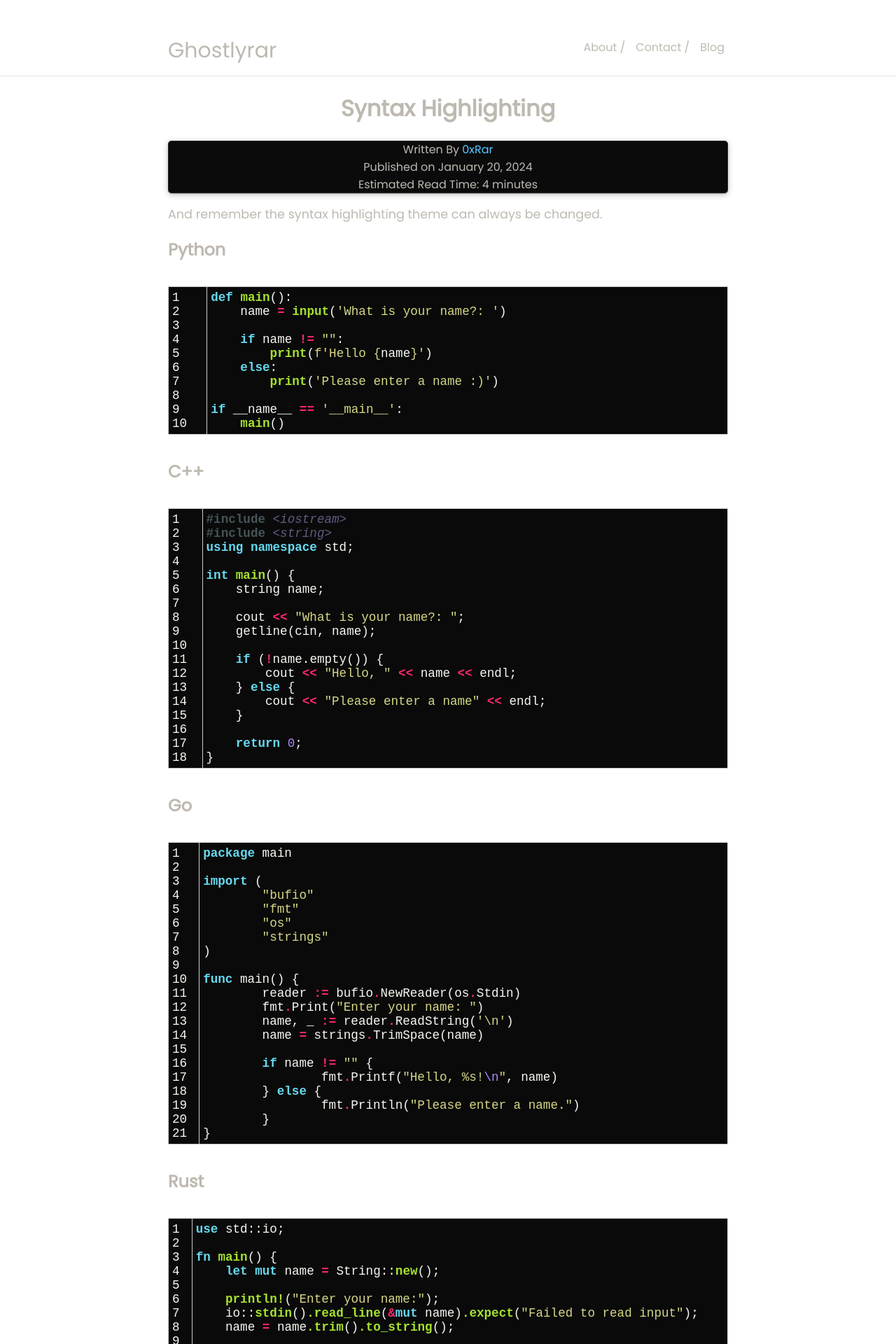
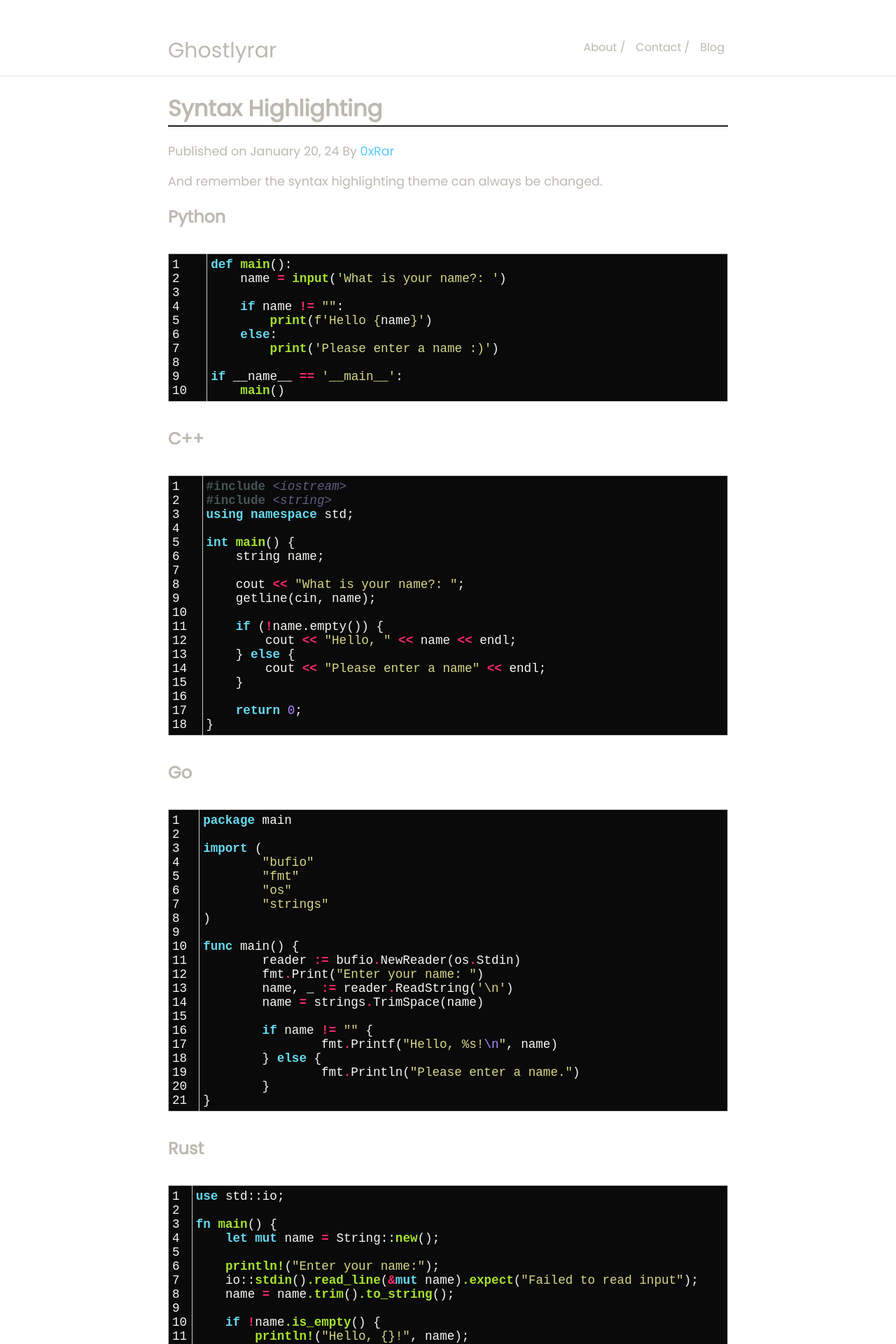
Before and after one commit to 0xRar/ghostlyrar, a Jekyll site: the page built from _posts/2024-1-20-Syntax-Highlighting.md, in a window 1280 px wide. Shown: the top 1920 px of the page at 70% size. Built offline with Jekyll 4.4.1, drawn with Linux system fonts in a browser that asks for light colours.

Commit message:
Making the post info simpler.

```diff
--- a/_layouts/post.html
+++ b/_layouts/post.html
@@ -3,14 +3,14 @@ layout: default
 ---
 
 <div class="container content">
-    <center>
-        <h1>{{ page.title }}</h1>
-        <div class="post-info">
-            <li>Written By <a href="{{ site.footer_url }}" target="_blank">{{ page.author }}</a></li>
-            <li>Published on {{ page.date | date: "%B %-d, %Y" }}</li>
-            <li>Estimated Read Time: {{ page.content | reading_time }}</li>
-            <li>{{ page.tags }}</li>
-        </div>
-    </center>
-    {{ content }}
+  <h1 class="post-title">{{ page.title }}</h1>
+      <div class="post-info">
+        <li>
+          <p>
+            Published on {{ page.date | date: "%B %-d, %y" }}
+            By <a href="{{ site.footer_url }}" target="_blank">{{ page.author }}</a>
+          </p>
+        </li>
+      </div>
+  {{ content }}
 </div>
--- a/_sass/_style.scss
+++ b/_sass/_style.scss
@@ -103,10 +103,12 @@ hr {
 }
 
 .post-info {
-    background-color: #0b0b0c;
-    border-radius: 5px;
+    text-align: left;
     list-style: none;
-    box-shadow: rgba(0, 0, 0, 0.25) 0px 0.0625em 0.0625em, rgba(0, 0, 0, 0.25) 0px 0.125em 0.5em, rgba(255, 255, 255, 0.1) 0px 0px 0px 1px inset;
+}
+
+.post-title {
+    border-bottom: solid #202020 2px;
 }
 
 /* Mobile */
--- a/_sass/typography.scss
+++ b/_sass/typography.scss
@@ -3,6 +3,7 @@
 .content {
     p, .highlight {
         font-size: 1.1rem;
+        text-wrap: pretty;
     }
     .posts > a {
         font-size: 1.5rem;
```
